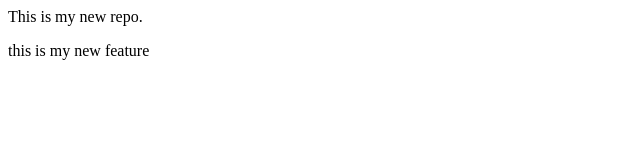
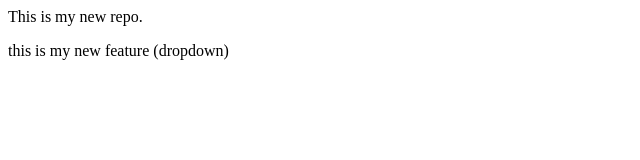
Before and after one commit to adityakumbhavdekar/localrepo, a plain HTML site: page index.html in a window 1280 px wide. Shown: the full height of the page, 0-640 px from the left. Drawn offline with Linux system fonts and the light colour scheme.

Commit message:
Add dropdown

```diff
--- a/index.html
+++ b/index.html
@@ -1,2 +1,2 @@
 <p>This is my new repo.</p>
-<p>this is my new feature <p>
+<p>this is my new feature (dropdown) <p>
```
